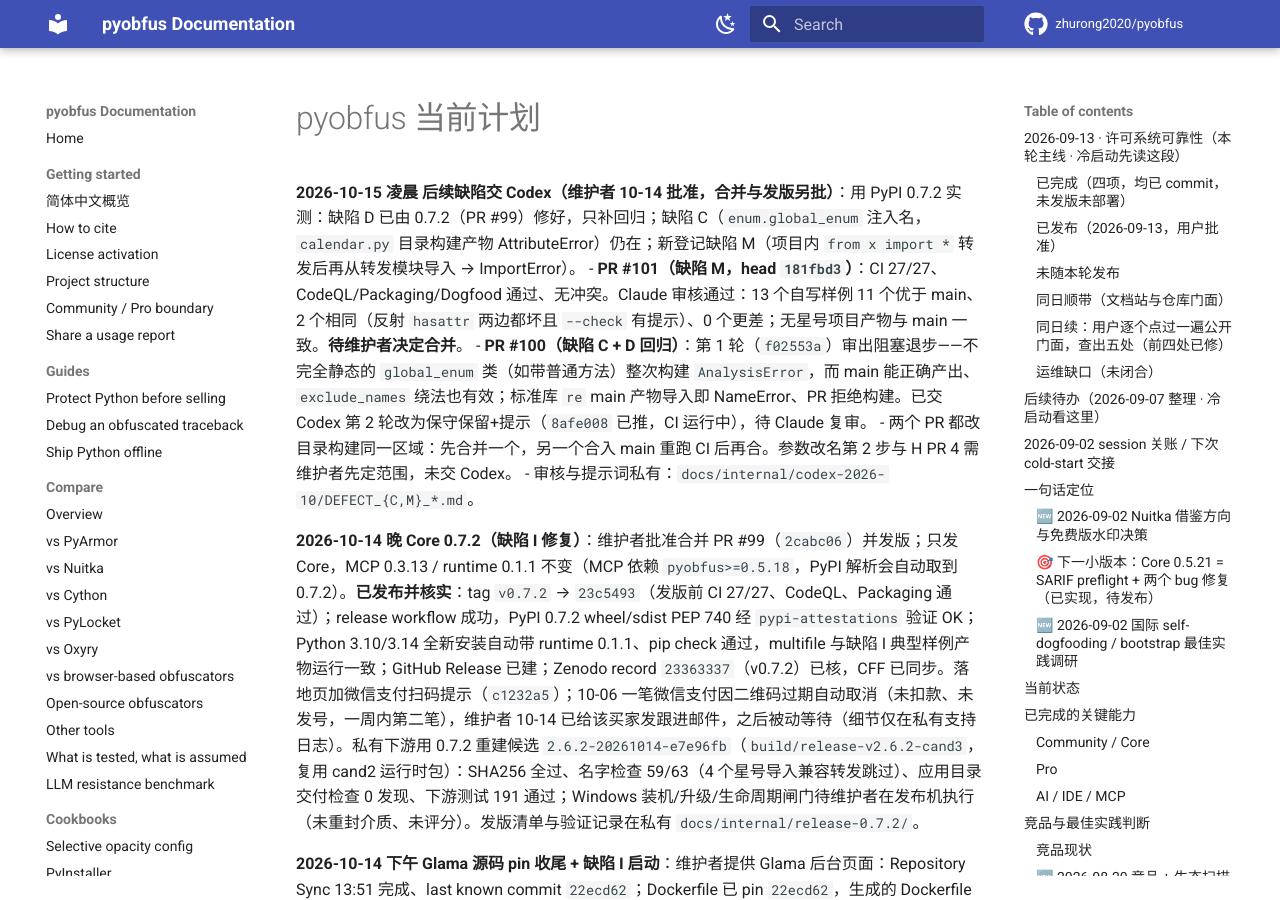
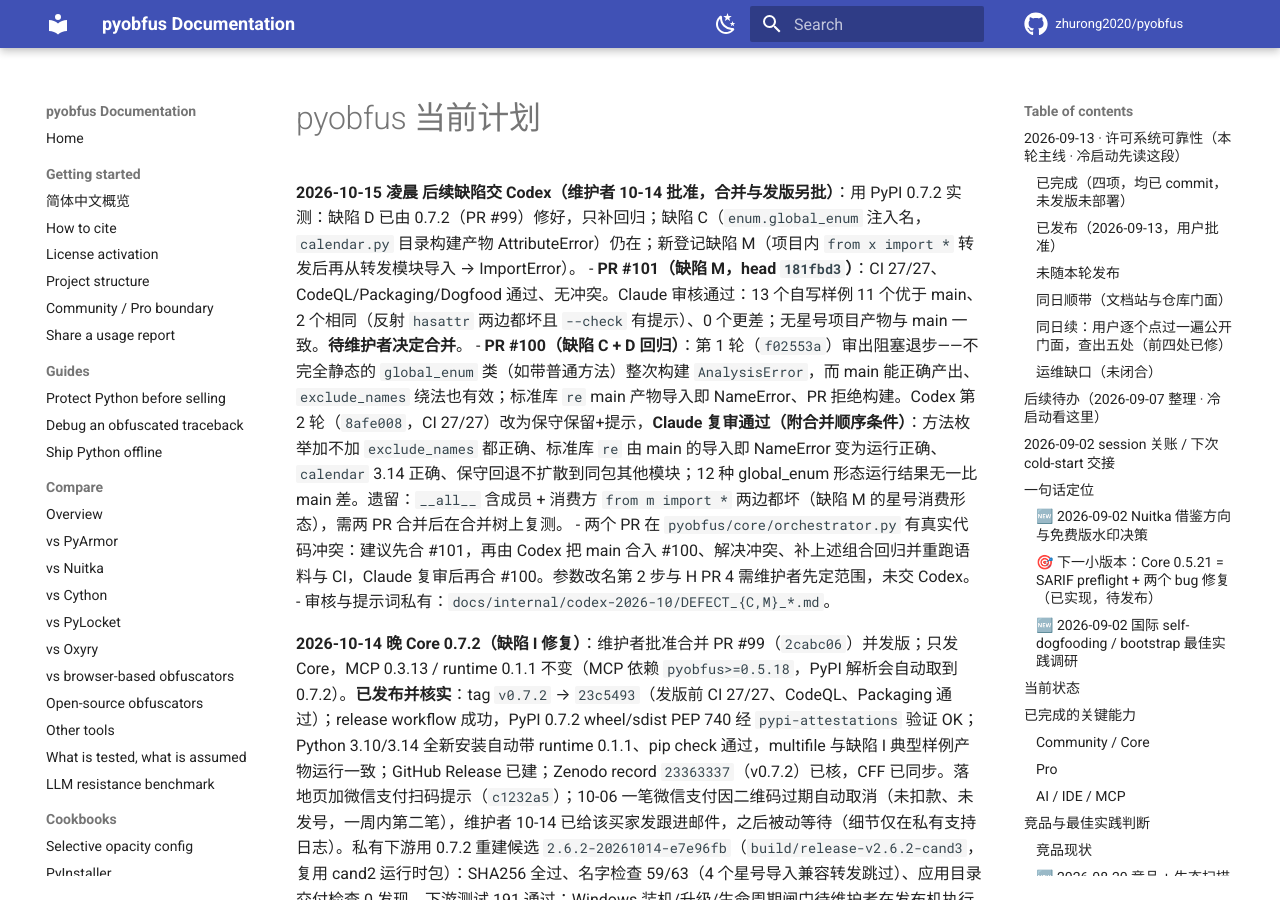
Before and after one commit to zhurong2020/pyobfus, an MkDocs documentation site: the page built from docs/CURRENT_PLAN_ZH.md, in a window 1280 px wide and 900 px high. Built offline with MkDocs 1.6.1 and Material for MkDocs 9.7.7, drawn with Linux system fonts in a browser that asks for light colours; comment, search, counter and statistics services are not loaded.

Commit message:
docs: record PR 100 round 2 review and merge order
Co-Authored-By: Claude Opus 5.5 <noreply@anthropic.com>

```diff
--- a/docs/CURRENT_PLAN_ZH.md
+++ b/docs/CURRENT_PLAN_ZH.md
@@ -2,8 +2,8 @@
 
 **2026-10-15 凌晨 后续缺陷交 Codex（维护者 10-14 批准，合并与发版另批）**：用 PyPI 0.7.2 实测：缺陷 D 已由 0.7.2（PR #99）修好，只补回归；缺陷 C（`enum.global_enum` 注入名，`calendar.py` 目录构建产物 AttributeError）仍在；新登记缺陷 M（项目内 `from x import *` 转发后再从转发模块导入 → ImportError）。
 - **PR #101（缺陷 M，head `181fbd3`）**：CI 27/27、CodeQL/Packaging/Dogfood 通过、无冲突。Claude 审核通过：13 个自写样例 11 个优于 main、2 个相同（反射 `hasattr` 两边都坏且 `--check` 有提示）、0 个更差；无星号项目产物与 main 一致。**待维护者决定合并**。
-- **PR #100（缺陷 C + D 回归）**：第 1 轮（`f02553a`）审出阻塞退步——不完全静态的 `global_enum` 类（如带普通方法）整次构建 `AnalysisError`，而 main 能正确产出、`exclude_names` 绕法也有效；标准库 `re` main 产物导入即 NameError、PR 拒绝构建。已交 Codex 第 2 轮改为保守保留+提示（`8afe008` 已推，CI 运行中），待 Claude 复审。
-- 两个 PR 都改目录构建同一区域：先合并一个，另一个合入 main 重跑 CI 后再合。参数改名第 2 步与 H PR 4 需维护者先定范围，未交 Codex。
+- **PR #100（缺陷 C + D 回归）**：第 1 轮（`f02553a`）审出阻塞退步——不完全静态的 `global_enum` 类（如带普通方法）整次构建 `AnalysisError`，而 main 能正确产出、`exclude_names` 绕法也有效；标准库 `re` main 产物导入即 NameError、PR 拒绝构建。Codex 第 2 轮（`8afe008`，CI 27/27）改为保守保留+提示，**Claude 复审通过（附合并顺序条件）**：方法枚举加不加 `exclude_names` 都正确、标准库 `re` 由 main 的导入即 NameError 变为运行正确、`calendar` 3.14 正确、保守回退不扩散到同包其他模块；12 种 global_enum 形态运行结果无一比 main 差。遗留：`__all__` 含成员 + 消费方 `from m import *` 两边都坏（缺陷 M 的星号消费形态），需两 PR 合并后在合并树上复测。
+- 两个 PR 在 `pyobfus/core/orchestrator.py` 有真实代码冲突：建议先合 #101，再由 Codex 把 main 合入 #100、解决冲突、补上述组合回归并重跑语料与 CI，Claude 复审后再合 #100。参数改名第 2 步与 H PR 4 需维护者先定范围，未交 Codex。
 - 审核与提示词私有：`docs/internal/codex-2026-10/DEFECT_{C,M}_*.md`。
 
 **2026-10-14 晚 Core 0.7.2（缺陷 I 修复）**：维护者批准合并 PR #99（`2cabc06`）并发版；只发 Core，MCP 0.3.13 / runtime 0.1.1 不变（MCP 依赖 `pyobfus>=0.5.18`，PyPI 解析会自动取到 0.7.2）。**已发布并核实**：tag `v0.7.2` → `23c5493`（发版前 CI 27/27、CodeQL、Packaging 通过）；release workflow 成功，PyPI 0.7.2 wheel/sdist PEP 740 经 `pypi-attestations` 验证 OK；Python 3.10/3.14 全新安装自动带 runtime 0.1.1、pip check 通过，multifile 与缺陷 I 典型样例产物运行一致；GitHub Release 已建；Zenodo record `23363337`（v0.7.2）已核，CFF 已同步。落地页加微信支付扫码提示（`c1232a5`）；10-06 一笔微信支付因二维码过期自动取消（未扣款、未发号，一周内第二笔），维护者 10-14 已给该买家发跟进邮件，之后被动等待（细节仅在私有支持日志）。私有下游用 0.7.2 重建候选 `2.6.2-20261014-e7e96fb`（`build/release-v2.6.2-cand3`，复用 cand2 运行时包）：SHA256 全过、名字检查 59/63（4 个星号导入兼容转发跳过）、应用目录交付检查 0 发现、下游测试 191 通过；Windows 装机/升级/生命周期闸门待维护者在发布机执行（未重封介质、未评分）。发版清单与验证记录在私有 `docs/internal/release-0.7.2/`。
```
